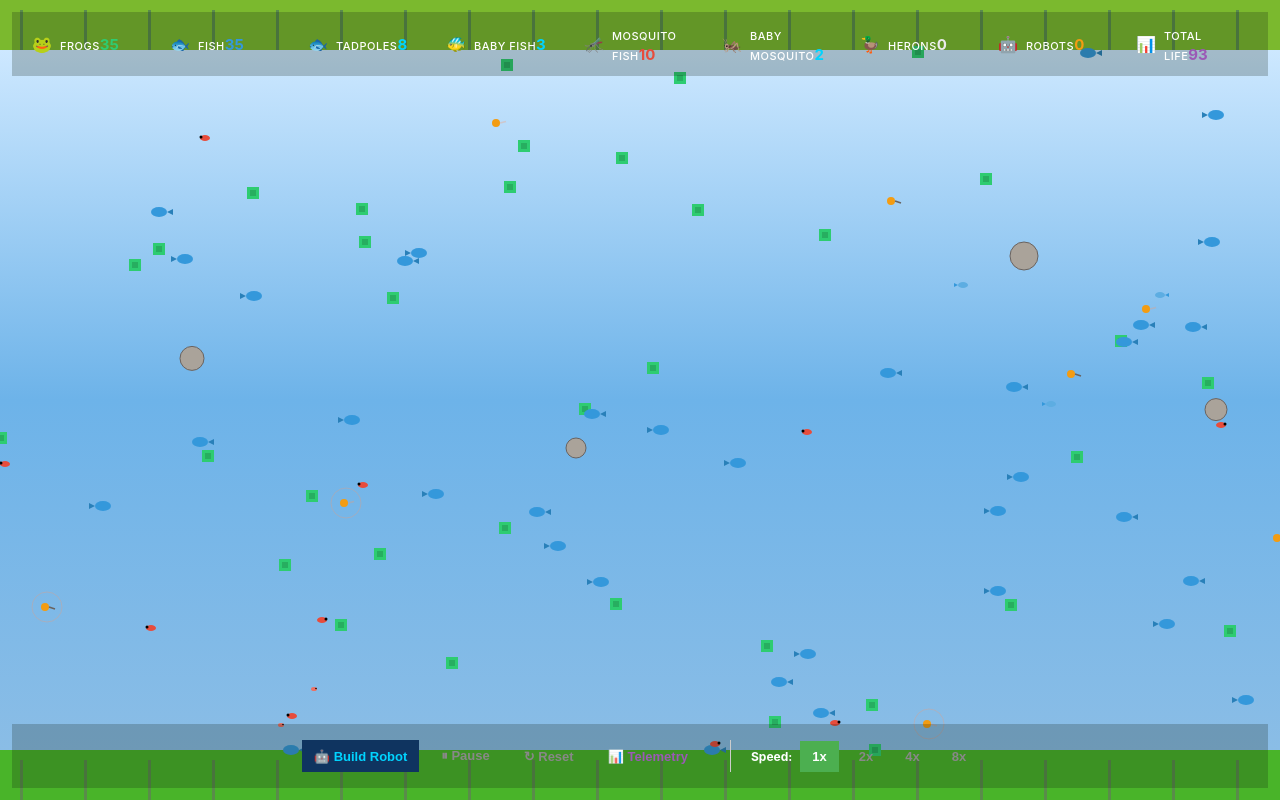
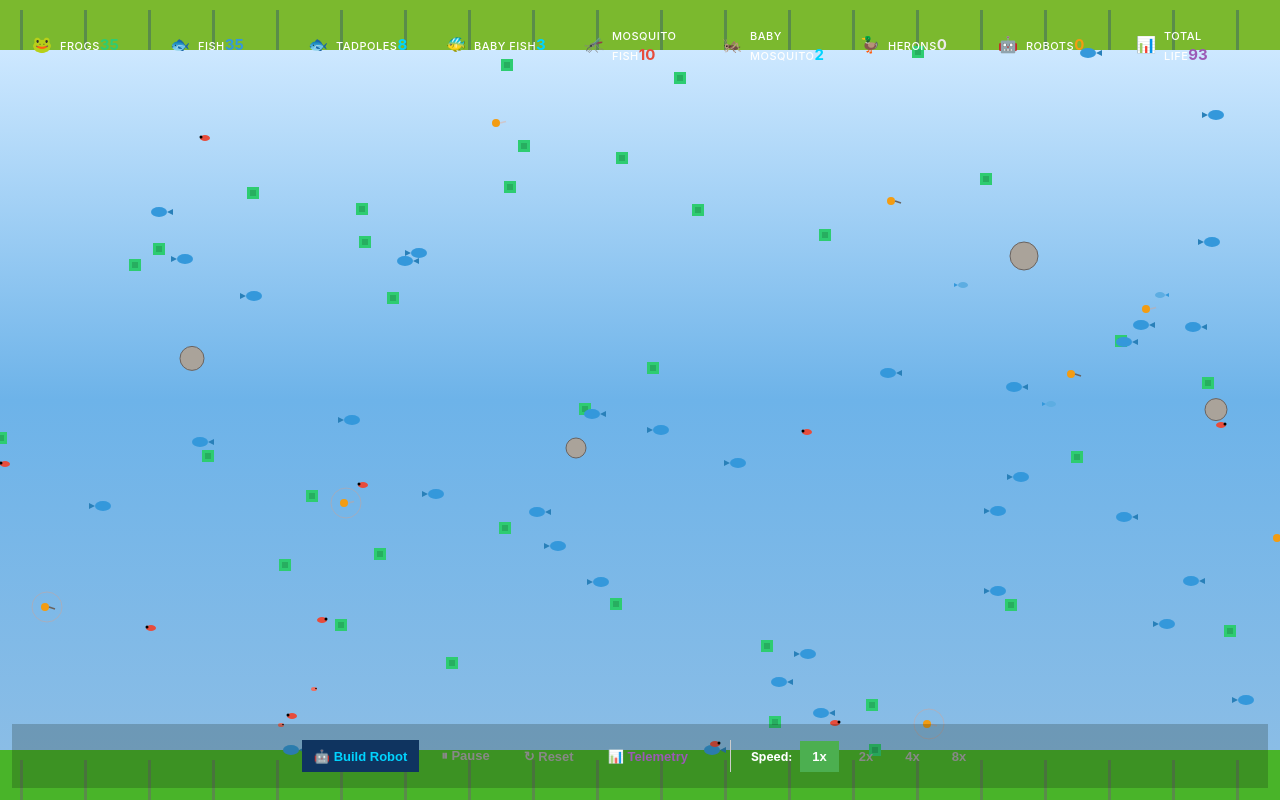
Before and after one commit to jamcodehub/RiverEcoSystem, a React (Vite) app: page / in a window 1280 px wide. Built offline with nearby package versions, Linux system fonts and the light colour scheme.

Commit message:
remove background ui

```diff
--- a/src/App.css
+++ b/src/App.css
@@ -64,7 +64,6 @@ body {
 
 .top-stats {
   pointer-events: auto;
-  background: rgba(15, 30, 15, 0.224);
   border: none;
   padding: 8px 12px;
   max-width: 100%;
```
